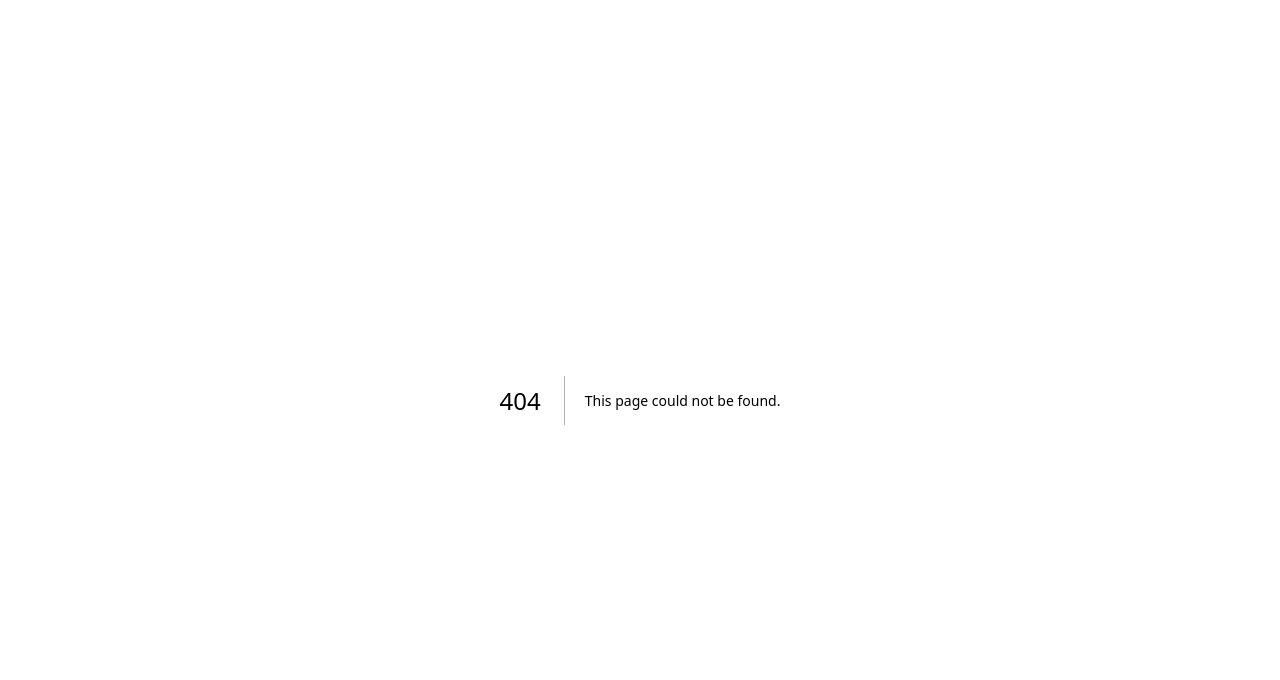
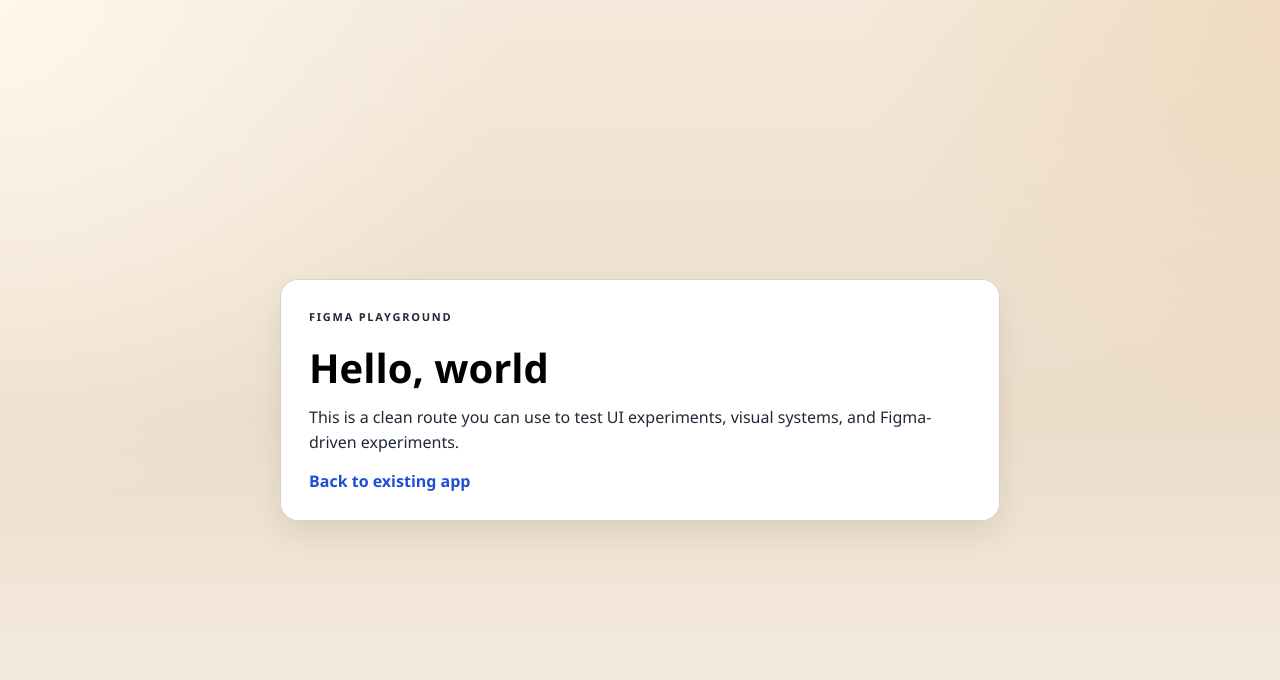
Before and after one commit to tramvaj/temp, a Next.js app: page /hello-world in a window 1280 px wide. Before the commit this address had no page. Shown: the top 680 px of the page. Built offline with nearby package versions, Linux system fonts and the light colour scheme.

Commit message:
Add hello-world route for figma experimentation

```diff
--- a/app/globals.css
+++ b/app/globals.css
@@ -29,3 +29,51 @@ input {
   background: #a87744;
   color: #fffaf2;
 }
+
+.helloContainer {
+  min-height: 100vh;
+  display: grid;
+  place-items: center;
+  padding: 24px;
+}
+
+.helloCard {
+  max-width: 720px;
+  width: 100%;
+  border-radius: 18px;
+  border: 1px solid #d1d5db;
+  background: #ffffff;
+  box-shadow: 0 14px 30px rgba(0, 0, 0, 0.08);
+  padding: 28px;
+}
+
+.helloEyebrow {
+  margin: 0;
+  font-size: 11px;
+  letter-spacing: 0.16em;
+  text-transform: uppercase;
+  color: #2563eb;
+  font-weight: 700;
+}
+
+.helloCard h1 {
+  margin: 8px 0 10px;
+  font-size: clamp(1.8rem, 4vw, 2.5rem);
+}
+
+.helloCard p {
+  margin: 0 0 14px;
+  color: #1f2937;
+  line-height: 1.6;
+}
+
+.helloLink {
+  display: inline-block;
+  text-decoration: none;
+  color: #1d4ed8;
+  font-weight: 600;
+}
+
+.helloLink:hover {
+  text-decoration: underline;
+}
--- /dev/null
+++ b/app/hello-world/page.tsx
@@ -0,0 +1,17 @@
+export default function HelloWorldPage() {
+  return (
+    <main className="helloContainer">
+      <section className="helloCard">
+        <p className="helloEyebrow">Figma playground</p>
+        <h1>Hello, world</h1>
+        <p>
+          This is a clean route you can use to test UI experiments, visual systems, and Figma-driven
+          experiments.
+        </p>
+        <a href="/" className="helloLink">
+          Back to existing app
+        </a>
+      </section>
+    </main>
+  );
+}
```
